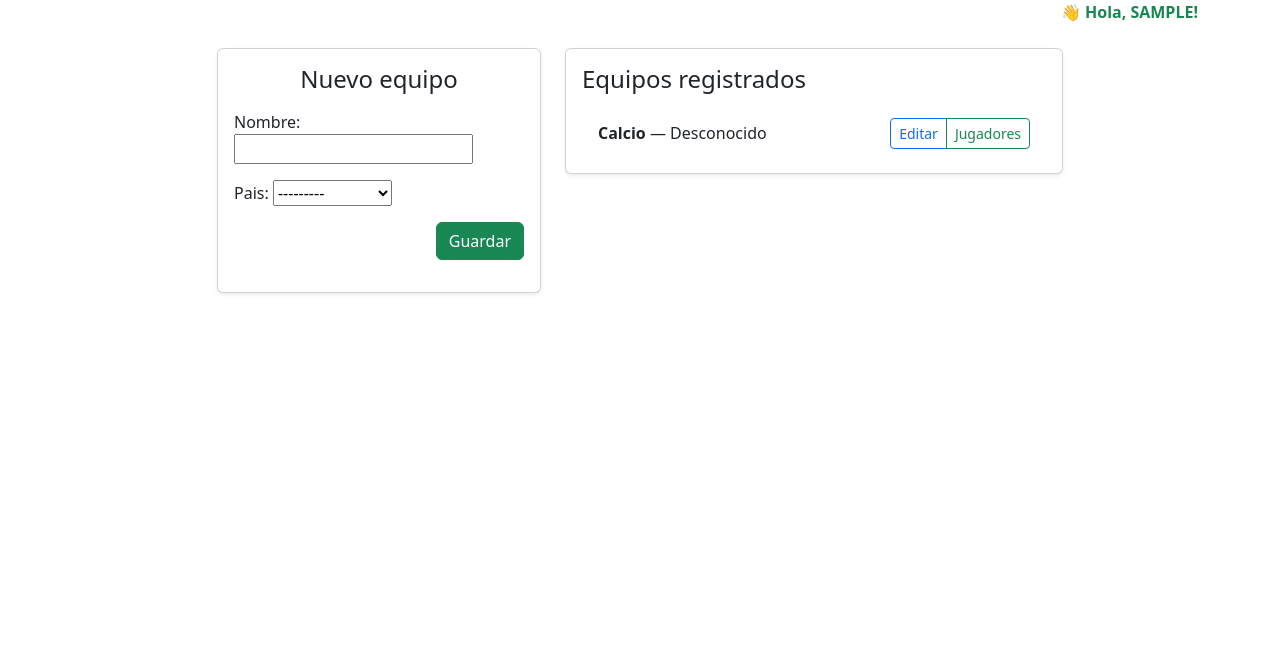
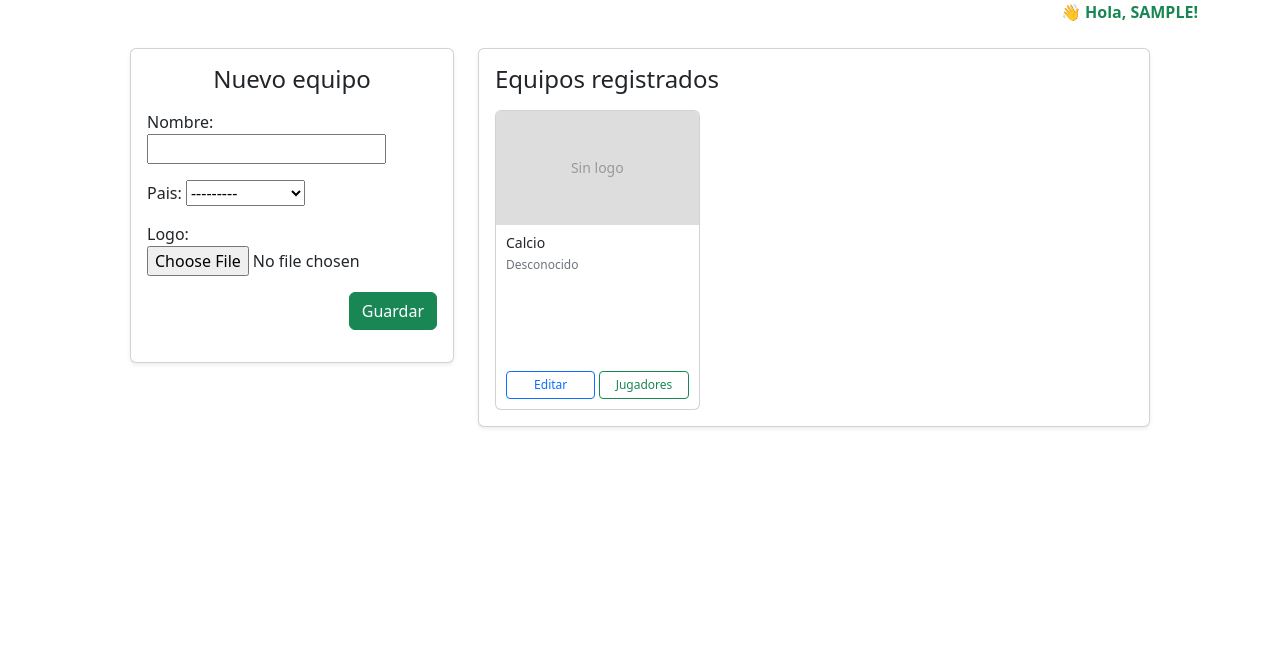
Before and after one commit to motatan79/Test-Coder-Django, a Django app: page /clientes/crear-equipo/ in a window 1280 px wide. Shown: the part 56-723 px from the top of the page. Run offline with Django 5.2, Linux system fonts and the light colour scheme; the visitor is signed in with stand-in values (Sample User, id 1); data comes from the database, SQL or seed files in the repository; some libraries are stand-ins or nearby versions.

Commit message:
Lógica subir logo

```diff
--- a/project/cliente/forms.py
+++ b/project/cliente/forms.py
@@ -5,8 +5,7 @@ from .models import Equipo, Perfil
 class EquipoForm(forms.ModelForm):
     class Meta:
         model = Equipo
-        fields = ['nombre', 'pais']
-
+        fields = ['nombre', 'pais', 'logo']
 
 class PerfilForm(forms.ModelForm):
     class Meta:
--- a/project/cliente/models.py
+++ b/project/cliente/models.py
@@ -19,6 +19,7 @@ class Equipo(models.Model):
     nombre = models.CharField(max_length=100, unique=True)
     pais = models.ForeignKey(Pais, on_delete=models.CASCADE)
     creador = models.ForeignKey(User, on_delete=models.CASCADE, related_name='equipos_creados')
+    logo = models.ImageField(upload_to='logos_equipos/', null=True, blank=True)
 
     def __str__(self):
         return self.nombre
--- a/project/cliente/templates/cliente/cliente_list.html
+++ b/project/cliente/templates/cliente/cliente_list.html
@@ -12,7 +12,10 @@
 </ul>
 {% endif %}
 
-<h1 style="text-align:center;">
+<h1 style="text-align:center; display:flex; align-items:center; justify-content:center; gap:16px;">
+    {% if equipo and equipo.logo %}
+        <img src="{{ equipo.logo.url }}" alt="{{ equipo.nombre }}" style="width:60px; height:60px; object-fit:contain;">
+    {% endif %}
     ⚽ {% if equipo %}{{ equipo.nombre.upper}}{% else %}Jugadores Calcio 2.1{% endif %}
 </h1>
 
--- a/project/cliente/templates/cliente/crear_equipo.html
+++ b/project/cliente/templates/cliente/crear_equipo.html
@@ -1,5 +1,73 @@
 {% extends 'core/base.html' %}
 {% block content %}
+
+<style>
+  .equipo-card {
+    display: flex;
+    flex-direction: column;
+    height: 100%;
+    overflow: hidden;
+  }
+
+  .equipo-logo {
+    width: 100%;
+    height: auto;
+    aspect-ratio: 16 / 9;
+    object-fit: contain;
+    background: #f0f0f0;
+    flex-shrink: 0;
+  }
+
+  .equipo-logo-placeholder {
+    width: 100%;
+    aspect-ratio: 16 / 9;
+    background: #ddd;
+    display: flex;
+    align-items: center;
+    justify-content: center;
+    color: #999;
+    font-size: 14px;
+    flex-shrink: 0;
+  }
+
+  .equipo-info {
+    padding: 10px;
+    flex-grow: 1;
+    display: flex;
+    flex-direction: column;
+    justify-content: space-between;
+  }
+
+  .equipo-buttons {
+    display: grid;
+    grid-template-columns: 1fr 1fr;
+    gap: 4px;
+    margin-top: 8px;
+  }
+
+  .equipo-buttons a {
+    font-size: 12px !important;
+    padding: 4px 6px !important;
+    white-space: nowrap;
+    overflow: hidden;
+    text-overflow: ellipsis;
+  }
+
+  @media (max-width: 576px) {
+    .equipo-card { min-height: 260px; }
+    .row-equipos { grid-template-columns: repeat(auto-fill, minmax(140px, 1fr)); }
+  }
+
+  @media (min-width: 577px) and (max-width: 768px) {
+    .equipo-card { min-height: 280px; }
+    .row-equipos { grid-template-columns: repeat(auto-fill, minmax(160px, 1fr)); }
+  }
+
+  @media (min-width: 769px) {
+    .equipo-card { min-height: 300px; }
+    .row-equipos { grid-template-columns: repeat(auto-fill, minmax(180px, 1fr)); }
+  }
+</style>
 
 <div class="container my-4">
   <div class="row justify-content-center g-4">
@@ -16,7 +84,7 @@
               {% endif %}
             </h4>
 
-            <form method="post">
+            <form method="post", enctype="multipart/form-data">
               {% csrf_token %}
               {{ form.as_p }}
               <div class="text-end mt-3">
@@ -34,26 +102,36 @@
       {% endif %}
     </div>
     <!-- Lista de equipos -->
-    <div class="col-12 col-md-7 col-lg-6">
+    <div class="col-12 col-md-7 col-lg-8">
       <div class="card shadow-sm">
         <div class="card-body">
           <h4 class="card-title mb-3">Equipos registrados</h4>
           {% if equipos %}
-            <ul class="list-group list-group-flush">
+            <div class="row-equipos" style="display: grid; grid-template-columns: repeat(auto-fill, minmax(180px, 1fr)); gap: 12px;">
               {% for equipo in equipos %}
-                <li class="list-group-item d-flex justify-content-between align-items-center">
-                  <div>
-                    <strong>{{ equipo.nombre }}</strong> — {{ equipo.pais }}
-                  </div>
-                  {% if user.is_authenticated and equipo.creador == user %}
-                    <div class="btn-group">
-                      <a href="{% url 'cliente:editar_equipo' equipo.id %}" class="btn btn-sm btn-outline-primary">Editar</a>
-                      <a href="{% url 'cliente:cliente_list' %}" class="btn btn-sm btn-outline-success">Jugadores</a>
+                <div class="equipo-card card">
+                  {% if equipo.logo %}
+                    <img src="{{ equipo.logo.url }}" alt="{{ equipo.nombre }}" class="equipo-logo">
+                  {% else %}
+                    <div class="equipo-logo-placeholder">
+                      <span>Sin logo</span>
                     </div>
                   {% endif %}
-                </li>
+                  <div class="equipo-info">
+                    <div>
+                      <h6 class="card-title mb-1" style="font-size: 14px; margin: 0;">{{ equipo.nombre }}</h6>
+                      <small class="text-muted d-block" style="font-size: 12px;">{{ equipo.pais }}</small>
+                    </div>
+                    {% if user.is_authenticated and equipo.creador == user %}
+                      <div class="equipo-buttons">
+                        <a href="{% url 'cliente:editar_equipo' equipo.id %}" class="btn btn-outline-primary btn-sm">Editar</a>
+                        <a href="{% url 'cliente:cliente_list' %}" class="btn btn-outline-success btn-sm">Jugadores</a>
+                      </div>
+                    {% endif %}
+                  </div>
+                </div>
               {% endfor %}
-            </ul>
+            </div>
           {% else %}
             <p class="text-muted">No hay equipos creados aún.</p>
           {% endif %}
--- a/project/cliente/views.py
+++ b/project/cliente/views.py
@@ -203,7 +203,7 @@ def crear_equipo(request, equipo_id=None):
             return redirect('cliente:crear_equipo')
 
     if request.method == 'POST':
-        form = EquipoForm(request.POST, instance=equipo_edit)
+        form = EquipoForm(request.POST, request.FILES, instance=equipo_edit)
         if form.is_valid():
             equipo = form.save(commit=False)
             equipo.creador = request.user
--- a/project/config/settings.py
+++ b/project/config/settings.py
@@ -131,6 +131,8 @@ AXES_ENABLED = False
 # https://docs.djangoproject.com/en/5.2/howto/static-files/
 
 STATIC_URL = "static/"
+MEDIA_URL = '/media/'
+MEDIA_ROOT = os.path.join(BASE_DIR, 'media')
 
 # Default primary key field type
 # https://docs.djangoproject.com/en/5.2/ref/settings/#default-auto-field
--- a/project/config/urls.py
+++ b/project/config/urls.py
@@ -1,6 +1,9 @@
+
 
 from django.contrib import admin
 from django.urls import path, include
+from django.conf import settings
+from django.conf.urls.static import static
 
 admin_url = "/"  # Puedes cambiar esto para mayor seguridad
 
@@ -12,3 +15,6 @@ urlpatterns = [
     path('', include('pwa.urls')),
     # Aquí puedes agregar más rutas según sea necesario
 ]
+
+if settings.DEBUG:
+    urlpatterns += static(settings.MEDIA_URL, document_root=settings.MEDIA_ROOT)
```
Also changed, not shown: project/cliente/urls_new.py (renamed from project/core/templates/core/logout.html, +12 -23 lines), project/cliente/migrations/0009_equipo_logo.py (added), project/media/logos_equipos/camp_nou.jpg (added), project/media/logos_equipos/photo.jpeg (added), project/media/logos_equipos/photo_HuQQDI2.jpeg (added), project/media/logos_equipos/photo_XHfMTIp.jpeg (added).
